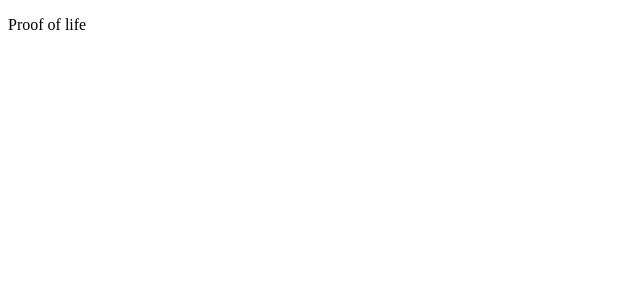
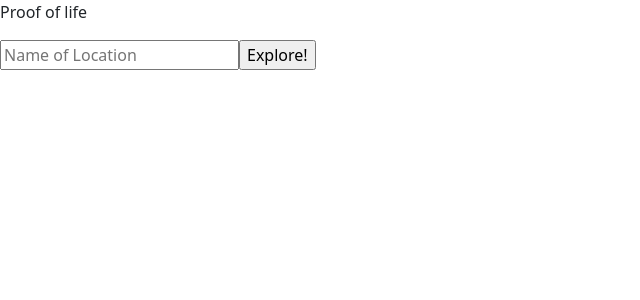
Before and after one commit to stephenclemmer/city-explorer, a React (Create React App) app: page / in a window 1280 px wide. Shown: the top 300 px of the page, without its empty margins (0-640 px from the left). Built offline with nearby package versions, Linux system fonts and the light colour scheme.

Commit message:
input field for city and button for submit created.

```diff
--- a/package.json
+++ b/package.json
@@ -6,7 +6,9 @@
     "@testing-library/jest-dom": "^5.16.5",
     "@testing-library/react": "^13.3.0",
     "@testing-library/user-event": "^13.5.0",
+    "bootstrap": "^5.2.0",
     "react": "^18.2.0",
+    "react-bootstrap": "^2.5.0",
     "react-dom": "^18.2.0",
     "react-scripts": "5.0.1",
     "web-vitals": "^2.1.4"
--- a/src/App.js
+++ b/src/App.js
@@ -1,9 +1,18 @@
+import 'bootstrap/dist/css/bootstrap.min.css';
+import Form from 'react-bootstrap/Form';
+
 
 
 function App() {
   return (
     <div>
       <p>Proof of life</p>
+      <>
+      <form>
+        <input type="text" placeholder="Name of Location"></input>
+        <input type="submit" class="submit" value="Explore!"></input>
+      </form>
+    </>
     </div>
 
 );
```
Also changed, not shown: 1 other file (tests, documents, lock files or other folders).
